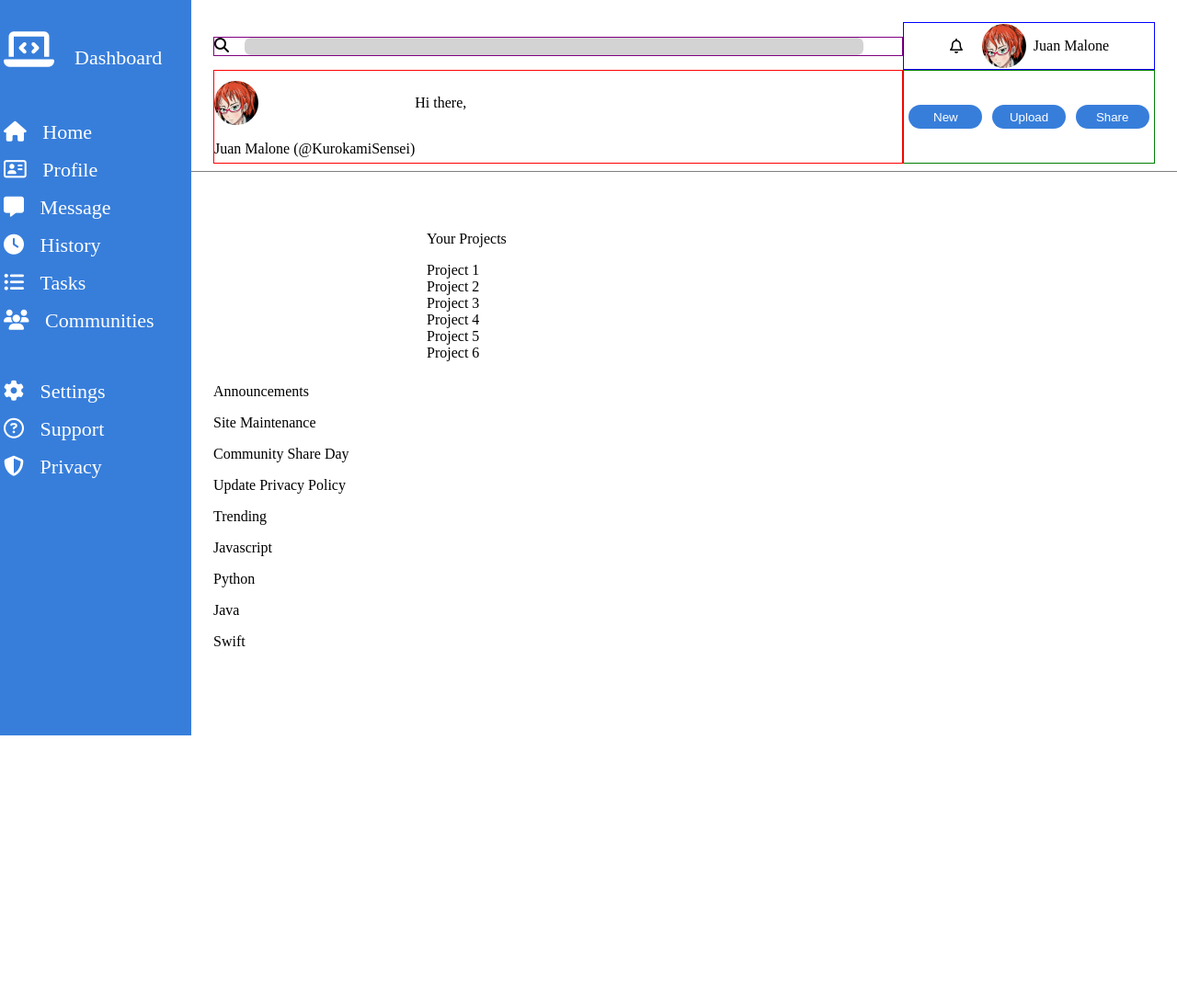
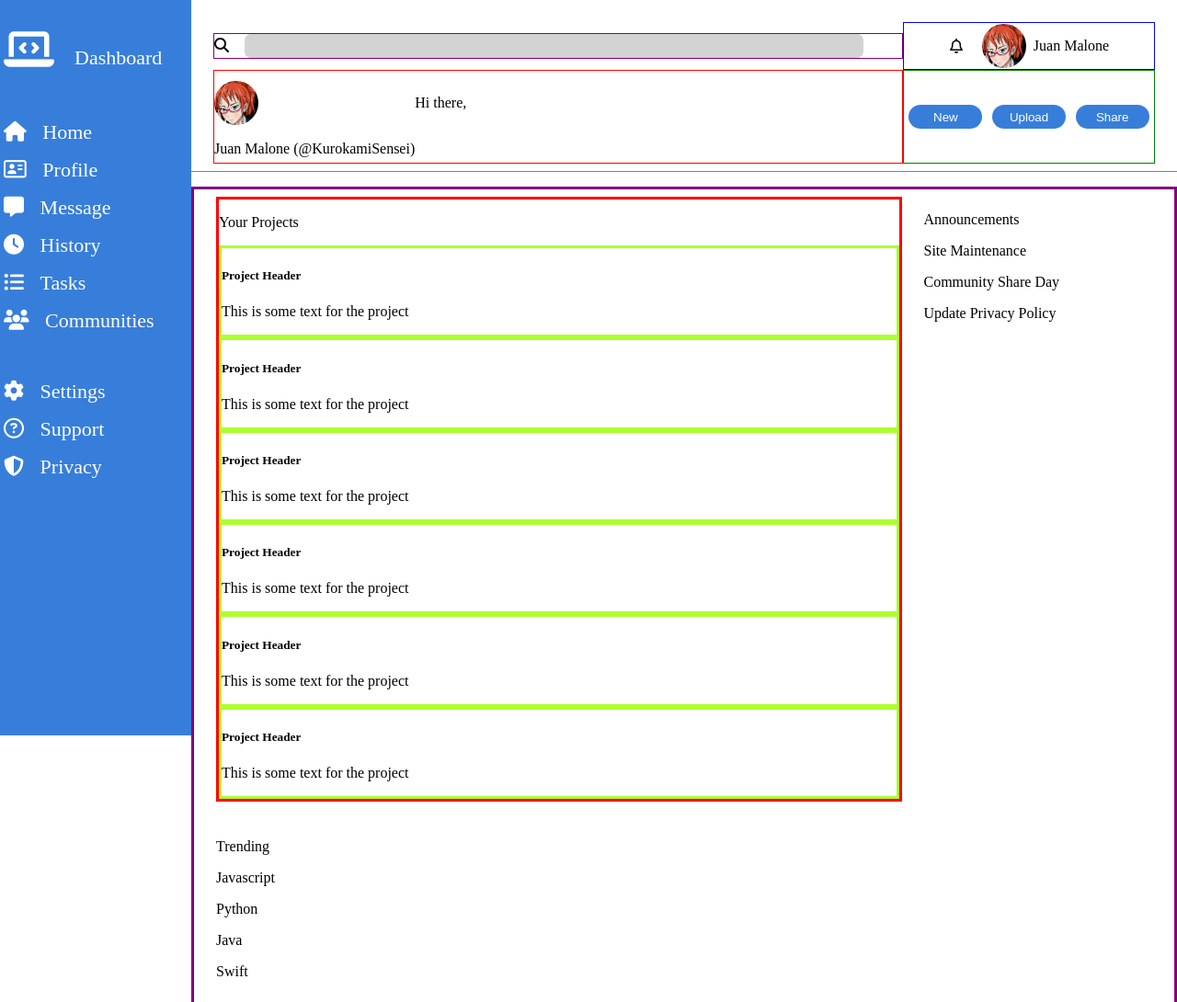
Before and after one commit to Kurok7/Admin-Dashboard, a plain HTML site: page index.html in a window 1280 px wide. Shown: the top 1090 px of the page at 92% size. Before the commit the page ends 800 px from the top, so only its background shows below. Drawn offline with Linux system fonts and the light colour scheme.

Commit message:
Added dummy text to main section & set up grid.

```diff
--- a/index.html
+++ b/index.html
@@ -46,20 +46,62 @@
 				<p>Juan Malone (@KurokamiSensei)</p>
 			</div>
 			<div class="buttons">
-				<button type="button" class="new">New</button>
-				<button type="button" class="upload">Upload</button>
-				<button type="button" class="share">Share</button>
+				<button type="button" class="new"><a href="#">New</a></button>
+				<button type="button" class="upload"><a href="#">Upload</a></button>
+				<button type="button" class="share"><a href="#">Share</a></button>
 			</div>
 		</header>
 		<section class="main-content">
 			<main class="projects">
 				<p>Your Projects</p>
-				<div class="box">Project 1</div>
-				<div class="box">Project 2</div>
-				<div class="box">Project 3</div>
-				<div class="box">Project 4</div>
-				<div class="box">Project 5</div>
-				<div class="box">Project 6</div>
+				<div class="box">
+					<div class="color-accent"></div>
+					<div class="test-block">
+						<h5>Project Header</h5>
+						<p>This is some text for the project</p>
+					</div>
+					<div class="icon-block"></div>
+				</div>
+				<div class="box">
+					<div class="color-accent"></div>
+					<div class="test-block">
+						<h5>Project Header</h5>
+						<p>This is some text for the project</p>
+					</div>
+					<div class="icon-block"></div>
+				</div>
+				<div class="box">
+					<div class="color-accent"></div>
+					<div class="test-block">
+						<h5>Project Header</h5>
+						<p>This is some text for the project</p>
+					</div>
+					<div class="icon-block"></div>
+				</div>
+				<div class="box">
+					<div class="color-accent"></div>
+					<div class="test-block">
+						<h5>Project Header</h5>
+						<p>This is some text for the project</p>
+					</div>
+					<div class="icon-block"></div>
+				</div>
+				<div class="box">
+					<div class="color-accent"></div>
+					<div class="test-block">
+						<h5>Project Header</h5>
+						<p>This is some text for the project</p>
+					</div>
+					<div class="icon-block"></div>
+				</div>
+				<div class="box">
+					<div class="color-accent"></div>
+					<div class="test-block">
+						<h5>Project Header</h5>
+						<p>This is some text for the project</p>
+					</div>
+					<div class="icon-block"></div>
+				</div>
 			</main>
 			<aside class="announcements">
 				<div class="an-board">
--- a/style.css
+++ b/style.css
@@ -41,7 +41,6 @@ i {
 }
 
 .header,
-.projects,
 section {
 	margin-top: 1em;
 	margin-left: 13em;
@@ -53,7 +52,7 @@ section {
 	border: none;
 	width: 90%;
 	background-color: lightgray;
-	padding: 2px;
+	padding: 0.4em;
 }
 
 .header .fa-bell {
@@ -85,6 +84,15 @@ section {
 	align-items: center;
 }
 
+.buttons a {
+	text-decoration: none;
+	color: white;
+}
+
+.buttons a:hover {
+	color: lightgrey;
+}
+
 img {
 	border-radius: 50%;
 	width: 3em;
@@ -99,3 +107,19 @@ button {
 	background-color: rgb(55, 126, 219);
 	color: white;
 }
+
+.main-content {
+	display: grid;
+	grid-template-columns: 3fr 1fr;
+	gap: 1.5em;
+
+	border: 3px solid purple;
+}
+
+.projects {
+	border: 3px solid red;
+}
+
+.box {
+	border: 3px solid greenyellow;
+}
```
